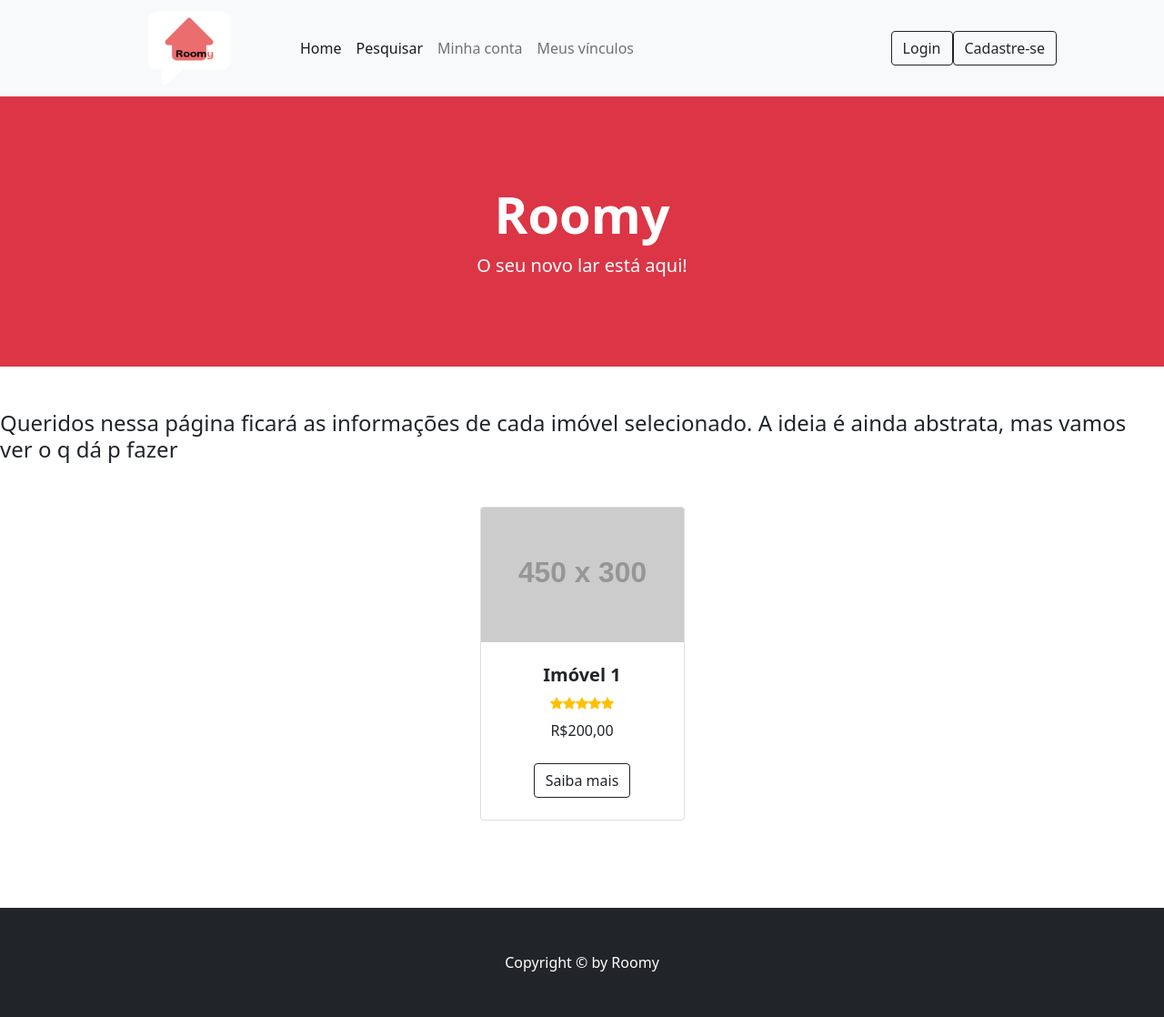
After one commit to alissinhozz/Roomy, a CodeIgniter 4 app: the page made by app/Views/imovel.php in a window 1280 px wide. The commit adds this page. Shown: the whole page at 91% size. Run offline with PHP 8.4 and a stand-in for CodeIgniter, Linux system fonts and the light colour scheme; the template is opened without the code that fills it, so the values that code supplies are empty; grey boxes labelled with a size stand in for pictures from a placeholder-image service; some libraries are stand-ins or nearby versions.

Commit message:
Página para mostrar o produto individualmente

```diff
--- a/app/Config/App.php
+++ b/app/Config/App.php
@@ -36,7 +36,7 @@ class App extends BaseConfig
      *
      * @var string
      */
-    public $indexPage = 'index.php';
+    public $indexPage = '';
 
     /**
      * --------------------------------------------------------------------------
--- /dev/null
+++ b/app/Views/imovel.php
@@ -0,0 +1,35 @@
+<?php echo $this->extend('layout') ?>
+<?php echo $this->section('content') ?>
+<section class="py-5">
+    <h4>Queridos nessa página ficará as informações de cada imóvel selecionado. A ideia é ainda abstrata, mas vamos ver o q dá p fazer</h4>
+            <div class="container px-4 px-lg-5 mt-5">
+                <div class="row gx-4 gx-lg-5 row-cols-2 row-cols-md-3 row-cols-xl-4 justify-content-center">
+                    <div class="col mb-5">
+                        <div class="card h-100">
+                            <!-- Product image-->
+                            <img class="card-img-top" src="https://dummyimage.com/450x300/dee2e6/6c757d.jpg" alt="..." />
+                            <!-- Product details-->
+                            <div class="card-body p-4">
+                                <div class="text-center">
+                                    <!-- Product name-->
+                                    <h5 class="fw-bolder">Imóvel 1</h5>
+                                    <!-- Product reviews-->
+                                    <div class="d-flex justify-content-center small text-warning mb-2">
+                                        <div class="bi-star-fill"></div>
+                                        <div class="bi-star-fill"></div>
+                                        <div class="bi-star-fill"></div>
+                                        <div class="bi-star-fill"></div>
+                                        <div class="bi-star-fill"></div>
+                                    </div>
+                                    <!-- Product price-->
+                                    R$200,00
+                                </div>
+                            </div>
+                            <!-- Product actions-->
+                            <div class="card-footer p-4 pt-0 border-top-0 bg-transparent">
+                                <div class="text-center"><a class="btn btn-outline-dark mt-auto" href="#">Saiba mais</a></div>
+                            </div>
+                        </div>
+                    </div>
+</section>
+        <?php echo $this->endSection() ?>
--- a/app/Views/index.php
+++ b/app/Views/index.php
@@ -28,7 +28,7 @@
                             </div>
                             <!-- Product actions-->
                             <div class="card-footer p-4 pt-0 border-top-0 bg-transparent">
-                                <div class="text-center"><a class="btn btn-outline-dark mt-auto" href="#">Saiba mais</a></div>
+                                <div class="text-center"><a class="btn btn-outline-dark mt-auto" href="Imovel">Saiba mais</a></div>
                             </div>
                         </div>
                     </div>
```
Also changed, not shown: app/Controllers/Imovel.php (added, +11 -0 lines).
